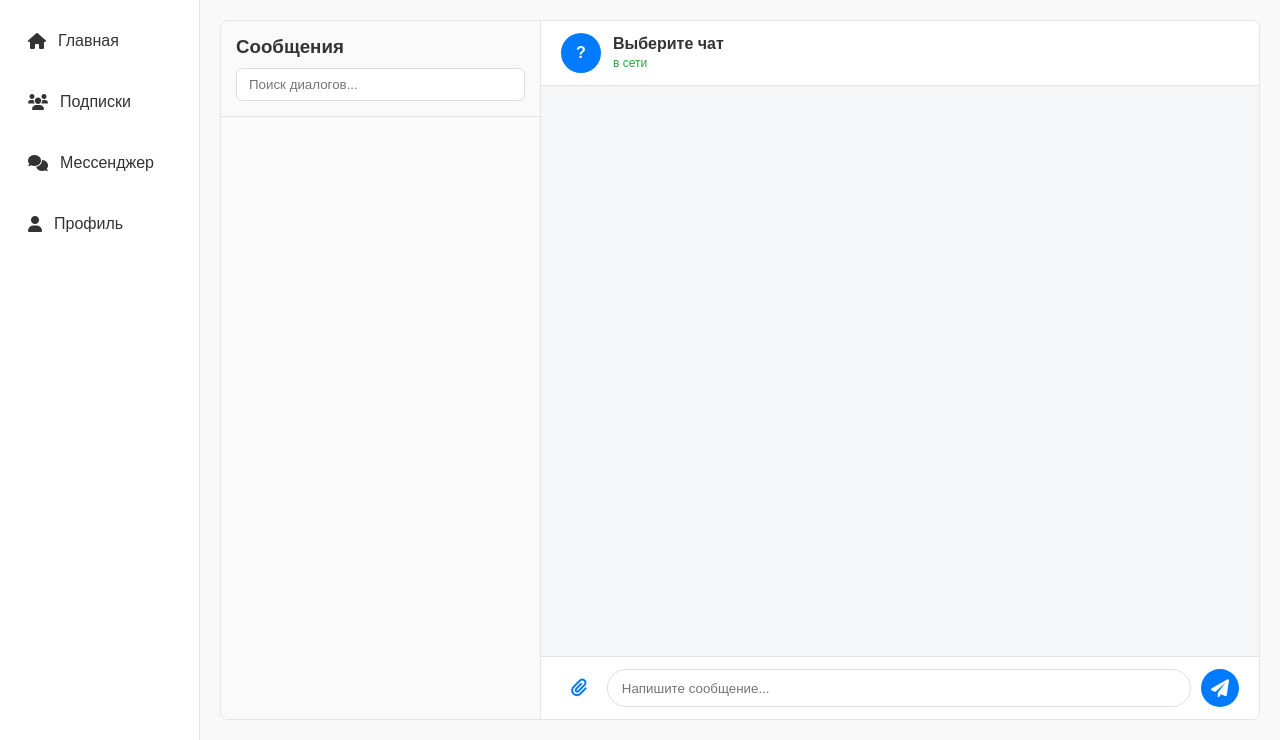
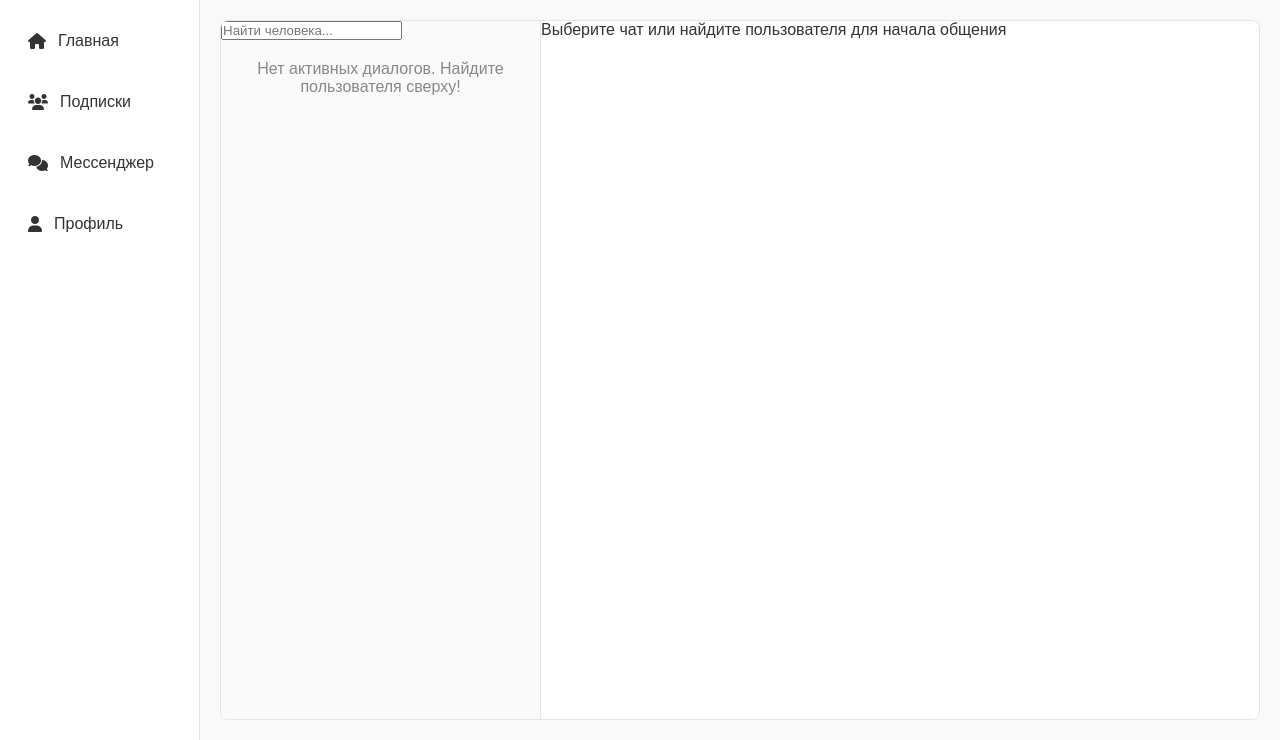
Before and after one commit to Nurdaulet481/worldlink1, a Flask app: page /messages in a window 1280 px wide. Shown: the part 61-801 px from the top of the page. Run offline with Flask 3, Linux system fonts and the light colour scheme; the visitor is signed in with stand-in values (Sample User, id 1); some libraries are stand-ins or nearby versions.

Commit message:
Update messenger.html

```diff
--- a/templates/messenger.html
+++ b/templates/messenger.html
@@ -1,46 +1,48 @@
 {% extends 'base.html' %}
+
+{% block title %}Мессенджер — WorldLink{% endblock %}
 
 {% block content %}
 <div class="messenger-container">
-    <!-- Левая колонка: список чатов -->
+    <!-- Левая колонка: поиск и список активных диалогов -->
     <div class="chats-sidebar">
-        <div class="chats-header">
-            <h3>Сообщения</h3>
-            <input type="text" placeholder="Поиск диалогов..." class="chat-search">
+        <div class="messenger-search-box">
+            <input type="text" id="userSearchInput" placeholder="Найти человека...">
+            <div class="search-results-dropdown" id="searchResults" style="display: none;"></div>
         </div>
-        <!-- Сда динамически загрузятся чаты из SQLite -->
-        <div class="chats-list" id="chatsList"></div>
+        <div class="chats-list" id="chatsList">
+            <!-- Список реальных чатов с собеседниками -->
+            <div class="empty-chats" style="padding: 20px; text-align: center; color: #888;">
+                Нет активных диалогов. Найдите пользователя сверху!
+            </div>
+        </div>
     </div>
 
-    <!-- Правая колонка: окно переписки -->
-    <div class="chat-window">
-        <div class="chat-window-header">
-            <div class="chat-user-details">
-                <div class="avatar-placeholder" id="currentAvatar">?</div>
-                <div>
-                    <h4 id="currentChatName">Выберите чат</h4>
-                    <span class="status online">в сети</span>
-                </div>
+    <!-- Правая колонка: область переписки -->
+    <div class="chat-area">
+        <div class="chat-header" id="activeChatHeader" style="display: none;">
+            <div class="avatar-placeholder" id="currentAvatar">?</div>
+            <div class="chat-contact-info">
+                <h3 id="currentChatName">Имя собеседника</h3>
             </div>
         </div>
 
-        <!-- Область сообщений (загружается из базы) -->
-        <div class="chat-messages" id="messagesContainer"></div>
+        <div class="messages-container" id="messagesContainer">
+            <div class="no-chat-selected">Выберите чат или найдите пользователя для начала общения</div>
+        </div>
 
-        <!-- Форма отправки -->
-        <form class="chat-input-area" onsubmit="return false;">
-            <div id="filePreview" class="file-preview" style="display: none;">
+        <div class="chat-input-area" id="chatInputArea" style="display: none;">
+            <div class="file-preview-container" id="filePreview" style="display: none;">
                 <span id="fileName"></span>
-                <button type="button" id="removeFileBtn">&times;</button>
+                <button id="removeFileBtn">&times;</button>
             </div>
-
-            <input type="file" id="fileInput" style="display: none;">
-            <button type="button" class="attach-btn"><i class="fa fa-paperclip"></i></button>
-            <input type="text" placeholder="Напишите сообщение..." required>
-            <button type="submit" class="send-btn"><i class="fa fa-paper-plane"></i></button>
-        </form>
+            <div class="input-wrapper">
+                <button class="attach-btn" title="Прикрепить файл"><i class="fa fa-paperclip"></i></button>
+                <input type="file" id="fileInput" style="display: none;">
+                <input type="text" placeholder="Введите сообщение...">
+                <button class="send-btn" title="Отправить"><i class="fa fa-paper-plane"></i></button>
+            </div>
+        </div>
     </div>
 </div>
-
-<script src="{{ url_for('static', filename='js/messenger.js') }}?v=2.0"></script>
 {% endblock %}
```
